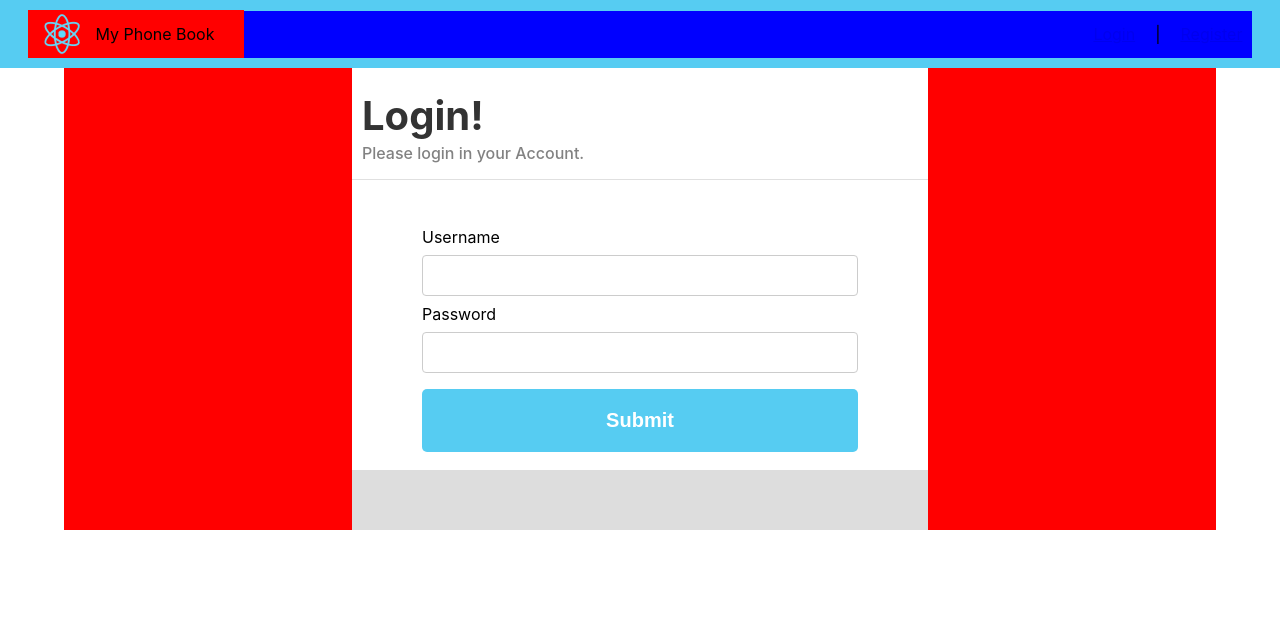
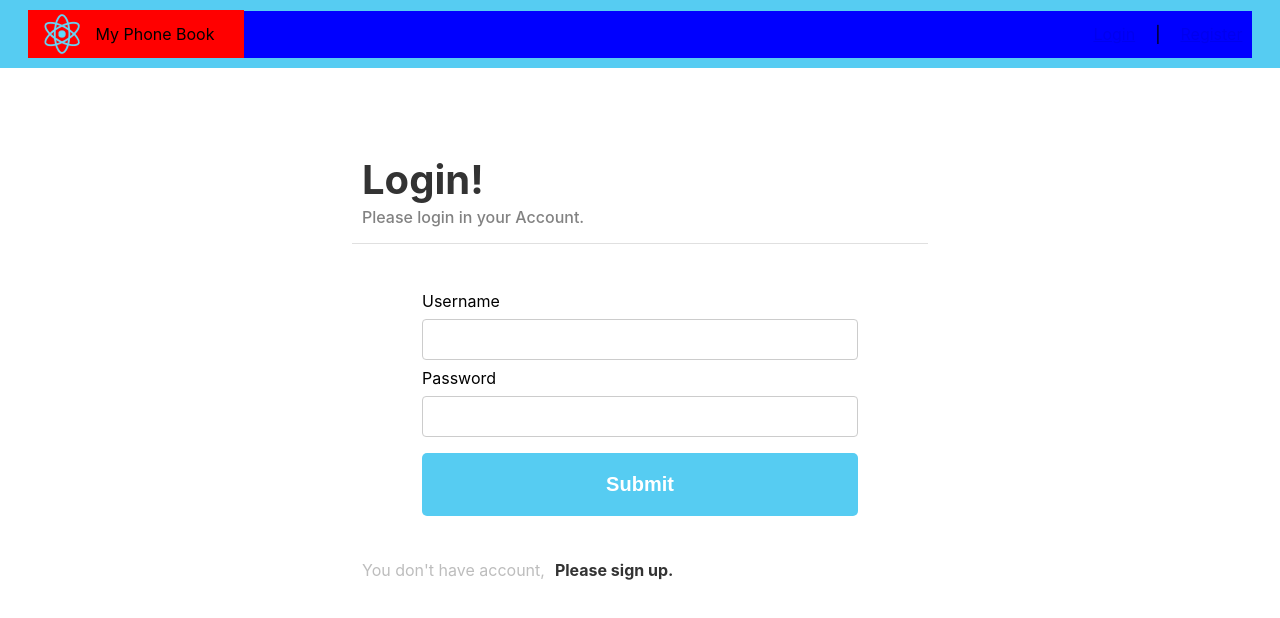
Before and after one commit to arasico/phonebook-ui-react, a React (Create React App) app: page /login in a window 1280 px wide. Shown: the top 618 px of the page. Built offline with nearby package versions, Linux system fonts and the light colour scheme.

Commit message:
login fixed

```diff
--- a/src/container/auth/Login.js
+++ b/src/container/auth/Login.js
@@ -31,7 +31,7 @@ class LoginComponent extends Component {
                         </form>
                     </div>
                     <div className="auth-footer">
-
+                        <p>You don't have account,<span>Please sign up.</span></p>
 
                     </div>
               </div>
--- a/src/container/auth/style.css
+++ b/src/container/auth/style.css
@@ -2,13 +2,15 @@
 .container-fluid{
     display: flex;
     background-color: #fff;
+    padding: 4rem 0;
 
 }
 
 .container{
     margin: auto;
     width: 90%;
-    background-color: red;
+    background-color: fff;
+
 
 }
 
@@ -28,11 +30,27 @@
 }
 
 .auth-footer {
-    background-color: #ddd;
+    background-color: #fff;
     width: 50%;
-    padding: 20px 0;
-    height: 20px;
+    padding: 10px 0;
     margin: auto;
+
+
+}
+
+.auth-footer  p {
+    padding-left: 10px;
+    color: #BDBDBD;
+    text-align: left;
+
+}
+
+.auth-footer  p  span{
+    padding-left: 10px;
+    color: #333;
+    font-weight: 700;
+    cursor: pointer;
+
 }
 
 .auth-header h1 {
```
